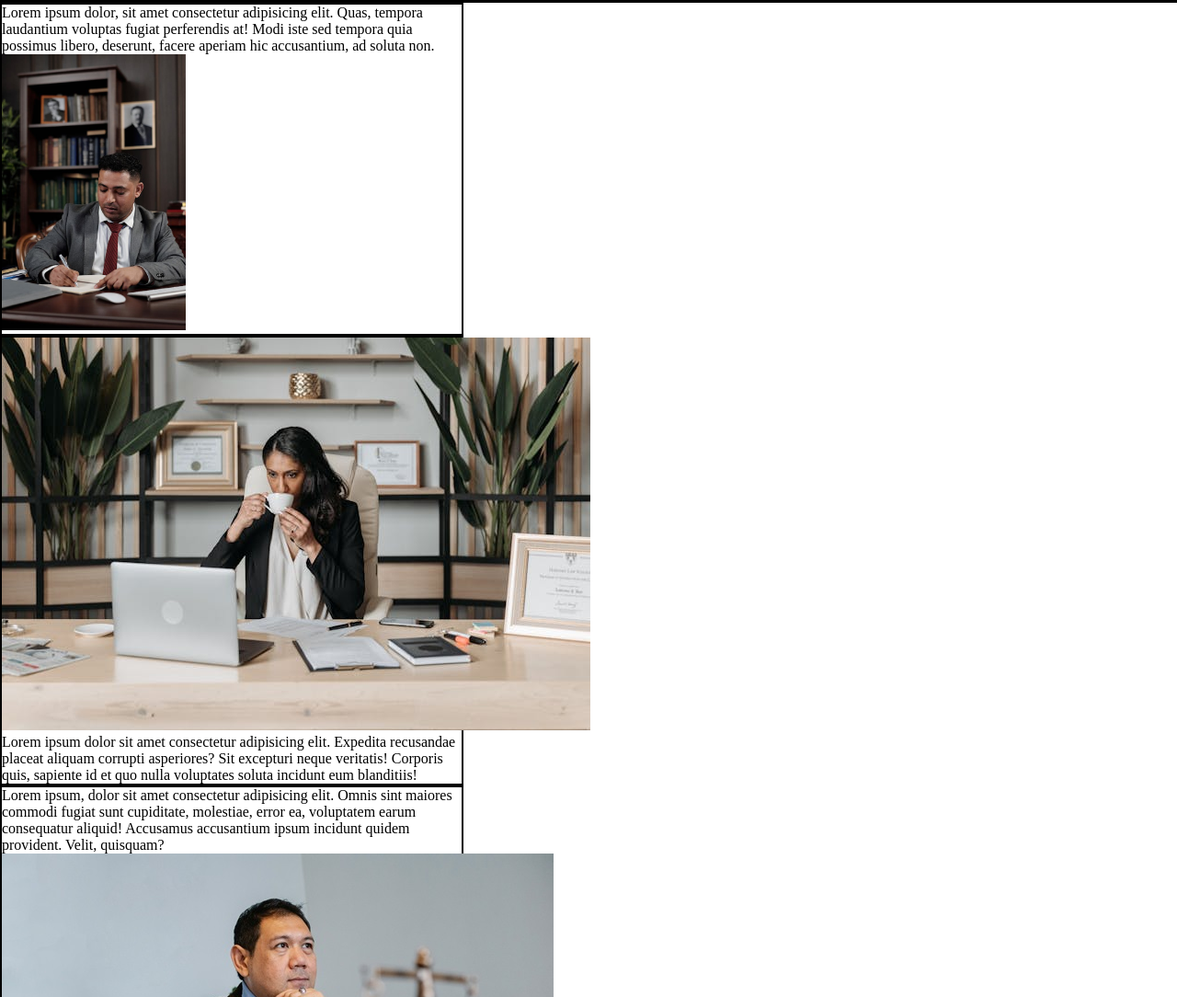
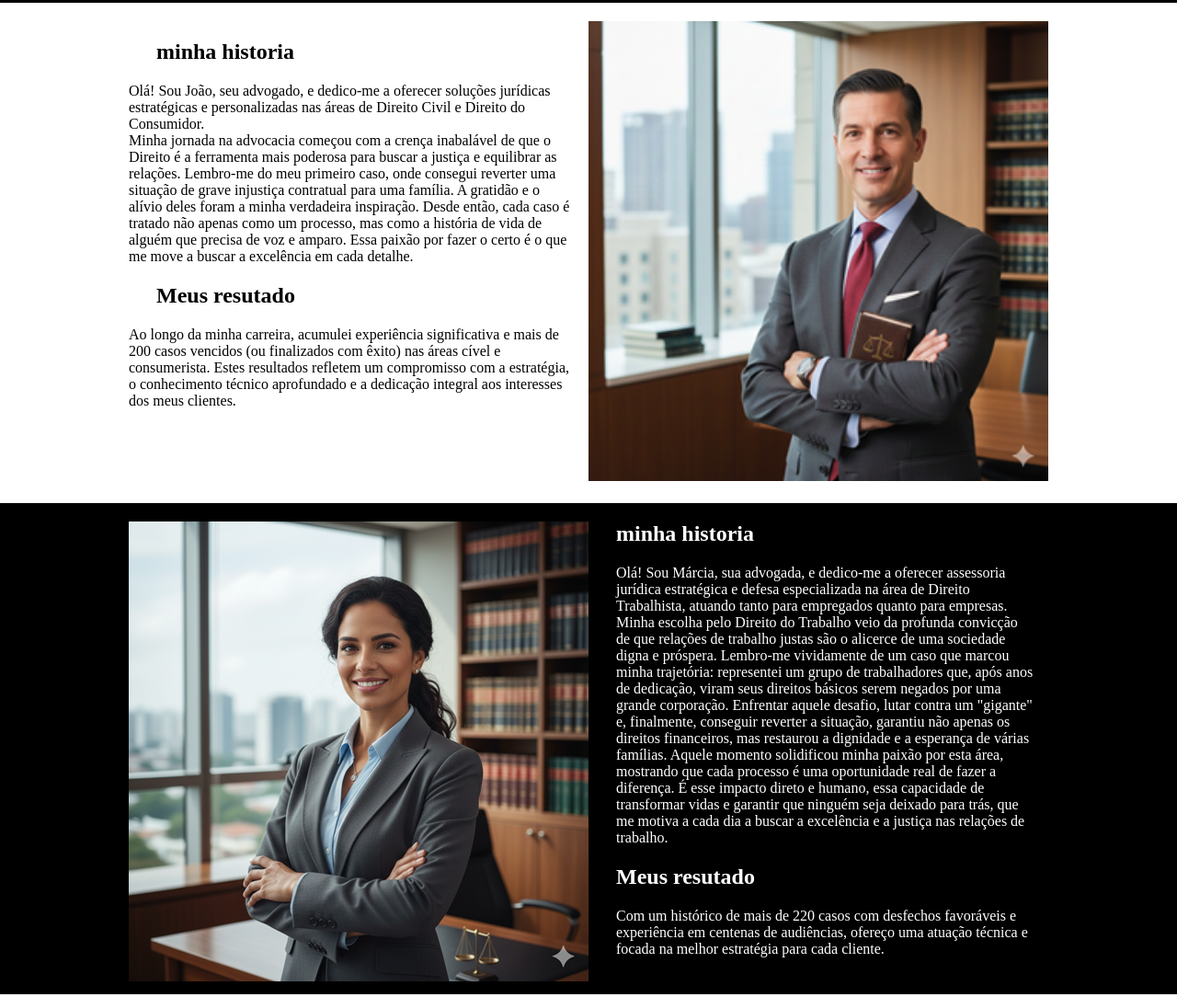
Before and after one commit to williamdarocha/Site-de-advocacia, a plain HTML site: page equipe.html in a window 1280 px wide. Shown: the part 74-1158 px from the top of the page at 92% size. Drawn offline with Linux system fonts and the light colour scheme.

Commit message:
corrigido bugs e colocando mais responsividade

```diff
--- a/equipe.html
+++ b/equipe.html
@@ -12,28 +12,45 @@
         <h1>Nossa equipe</h1>
     </header>
     <main>
-        <div class="conteine1">
-            <div class="coteine">
-                <p>Lorem ipsum dolor, sit amet consectetur adipisicing elit. Quas, tempora laudantium voluptas fugiat perferendis at! Modi iste sed tempora quia possimus libero, deserunt, facere aperiam hic accusantium, ad soluta non.</p>
-                <div><img src="imagem/advogado1.jpg" width="200px" alt=""></div>
+        <div class="conteine">
+            <div>
+                <h2>minha historia</h2>
+                <p>
+                Olá! Sou João, seu advogado, e dedico-me a oferecer soluções jurídicas estratégicas e personalizadas nas áreas de Direito Civil e Direito do Consumidor.
+                </p>
+                <p>Minha jornada na advocacia começou com a crença inabalável de que o Direito é a ferramenta mais poderosa para buscar a justiça e equilibrar as relações. Lembro-me do meu primeiro caso, onde consegui reverter uma situação de grave injustiça contratual para uma família. A gratidão e o alívio deles foram a minha verdadeira inspiração. Desde então, cada caso é tratado não apenas como um processo, mas como a história de vida de alguém que precisa de voz e amparo. Essa paixão por fazer o certo é o que me move a buscar a excelência em cada detalhe.</p>
+                <h2>Meus resutado</h2>
+                <p>Ao longo da minha carreira, acumulei experiência significativa e mais de 200 casos vencidos (ou finalizados com êxito) nas áreas cível e consumerista. Estes resultados refletem um compromisso com a estratégia, o conhecimento técnico aprofundado e a dedicação integral aos interesses dos meus clientes.</p>
+            </div>
+            <div><img src="imagem/advogado01.png" alt="" width="500px"></div>
+        </div>
+
+        <div class="conteine" id="fundo_preto">
+            <div><img src="imagem/advogado02.png" alt=""></div>
+            <div>
+                  <h2>minha historia</h2>
+                <p>
+                Olá! Sou Márcia, sua advogada, e dedico-me a oferecer assessoria jurídica estratégica e defesa especializada na área de Direito Trabalhista, atuando tanto para empregados quanto para empresas.
+                </p>
+                <p>Minha escolha pelo Direito do Trabalho veio da profunda convicção de que relações de trabalho justas são o alicerce de uma sociedade digna e próspera. Lembro-me vividamente de um caso que marcou minha trajetória: representei um grupo de trabalhadores que, após anos de dedicação, viram seus direitos básicos serem negados por uma grande corporação. Enfrentar aquele desafio, lutar contra um "gigante" e, finalmente, conseguir reverter a situação, garantiu não apenas os direitos financeiros, mas restaurou a dignidade e a esperança de várias famílias. Aquele momento solidificou minha paixão por esta área, mostrando que cada processo é uma oportunidade real de fazer a diferença. É esse impacto direto e humano, essa capacidade de transformar vidas e garantir que ninguém seja deixado para trás, que me motiva a cada dia a buscar a excelência e a justiça nas relações de trabalho.</p>
+                <h2>Meus resutado</h2>
+                <p>Com um histórico de mais de 220 casos com desfechos favoráveis e experiência em centenas de audiências, ofereço uma atuação técnica e focada na melhor estratégia para cada cliente.</p>
             </div>
         </div>
 
-        <div class="conteine1">
-            <div class="coteine">
-                <div><img src="imagem/advogado 2.jpg" alt=""></div>
-                <p>Lorem ipsum dolor sit amet consectetur adipisicing elit. Expedita recusandae placeat aliquam corrupti asperiores? Sit excepturi neque veritatis! Corporis quis, sapiente id et quo nulla voluptates soluta incidunt eum blanditiis!</p>
+        <div class="conteine">
+            <div>
+                <h2>minha historia</h2>
+                <p>
+                Olá! Sou Alessandro, seu advogado, e dedico-me a oferecer soluções jurídicas estratégicas e personalizadas na área de Direito Previdenciário, garantindo a você o acesso aos seus direitos sociais e benefícios junto ao INSS.
+                </p>
+                <p>Minha paixão pelo Direito Previdenciário surgiu da certeza de que ele representa o pilar de proteção social do cidadão. Recordo-me de um caso emocionante em que uma senhora idosa, após anos de contribuição, teve seu pedido de aposentadoria negado injustamente. Acompanhar a frustração dela e, em seguida, lutar incansavelmente para reverter a decisão e garantir-lhe o benefício integral, foi uma das experiências mais gratificantes da minha carreira. Ver a tranquilidade e a segurança que o benefício trouxe para o final de sua vida me mostrou que esta área é muito mais do que papéis e cálculos; é sobre garantir dignidade, paz de espírito e o futuro de quem contribuiu a vida toda. É essa missão de acolhimento e luta pela dignidade que me move diariamente.</p>
+                <h2>Meus resutado</h2>
+                <p>Com um histórico de mais de 250 casos com desfechos favoráveis e experiência aprofundada em processos administrativos e judiciais contra o INSS, ofereço uma atuação técnica, ética e focada em resultados rápidos e justos para você.</p>
             </div>
+            <div><img src="imagem/advogado03.png" alt=""></div>
         </div>
-
-        <div class="conteine1">
-            <div class="coteine">
-                <p>Lorem ipsum, dolor sit amet consectetur adipisicing elit. Omnis sint maiores commodi fugiat sunt cupiditate, molestiae, error ea, voluptatem earum consequatur aliquid! Accusamus accusantium ipsum incidunt quidem provident. Velit, quisquam?</p>
-                <div><img src="imagem/advogado3.jpg" alt=""></div>
-            </div>
-        </div>
-
-        <a href="index.html">Voutar para o site inicial</a>
+        <a href="index.html">Voutar</a>
     </main>
     <footer>
             <p>&copy;WrlConpani <br> <a href="politica.html" target="_blank">Politica de privacidade</a></p>
--- a/estilo/estilo_equipe.css
+++ b/estilo/estilo_equipe.css
@@ -5,15 +5,7 @@
     padding: 0px;
 }
 
-/* .conteine1{
-    display: flex;
-} */
-
-.coteine{
-    display: inline-block;
-    width: 500px;
-    border: 2px solid black;
-}
+ /* cabeçalho  */
 
 header{
    background-color: black;
@@ -22,6 +14,44 @@ header{
 
 h1{
     color: white;
+}
+/* conteudo */
+.conteine{
+    margin-top: 20px;
+    display: flex;
+    flex-wrap: wrap;
+    justify-content: center;
+}
+
+.conteine > div{
+    display: inline-block;
+    width: 500px;
+}
+
+.conteine > div > img{
+    max-width: 100%;
+}
+
+h2{
+    margin: 20px 0px;
+}
+
+p{
+    margin-right: 15px;
+}
+
+#fundo_preto{
+    background-color: black;
+    color: white;
+    padding-bottom: 10px;
+}
+#fundo_preto > div > img{
+    margin-top: 20px;
+
+
+}
+#fundo_preto > div p,h2{
+    margin-left: 30px;
 }
 
 /* rodape */
```
Also changed, not shown: estilo/estilo.css (+8 -6 lines), index.html (+1 -1 lines), imagem/advogado01.png (added), imagem/advogado02.png (added), imagem/advogado03.png (added).
